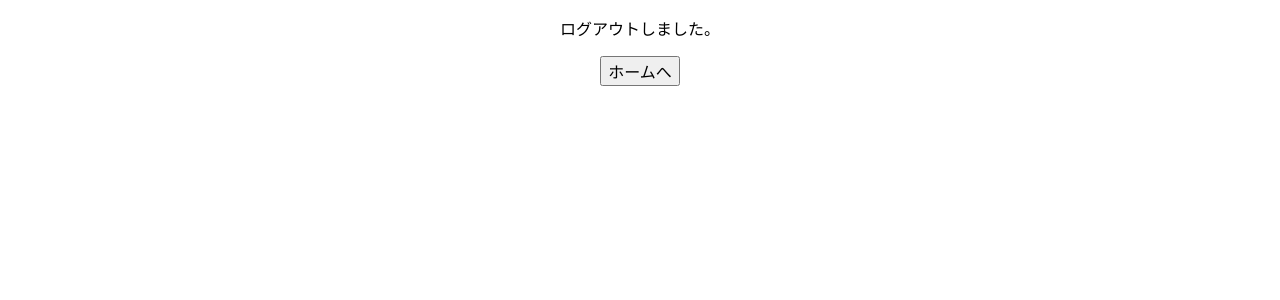
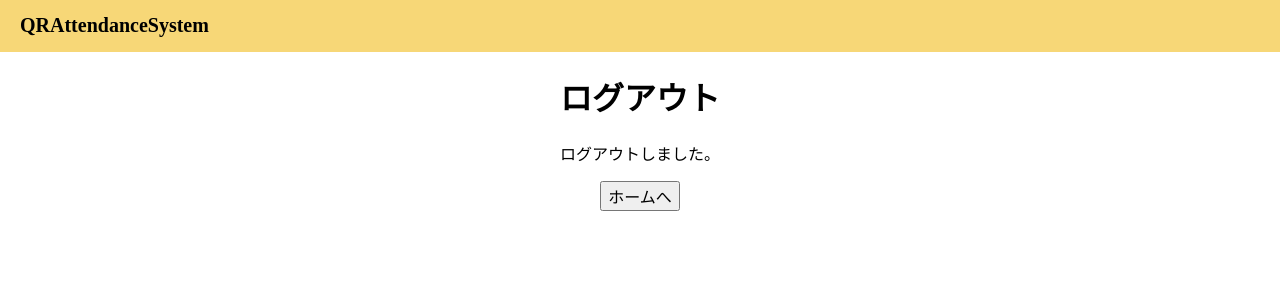
Before and after one commit to koot0303/QRAttendanceSystem, a Django app: page /accounts/logout/ in a window 1280 px wide. Shown: the top 300 px of the page. Run offline with Django 5.2, Linux system fonts and the light colour scheme; the visitor is signed in with stand-in values (Sample User, id 1).

Commit message:
Add header

```diff
--- a/apps/static/css/style.css
+++ b/apps/static/css/style.css
@@ -3,6 +3,13 @@ body {
     margin: 0;
     text-align: center;
     flex-direction: column;
+}
+
+header {
+    font-size: 10px;
+    text-align: left;
+    background-color: #f7d777;
+    padding: 1px 20px;
 }
 
 button,input {
--- a/apps/templates/accounts/account_selection.html
+++ b/apps/templates/accounts/account_selection.html
@@ -8,6 +8,9 @@
         <title>アカウント選択</title>
     </head>
     <body>
+        <header>
+            <h1>QRAttendanceSystem</h1>
+        </header>
         <h1>アカウントの種類を選択してください。</h1>
         <form method="post">
             {% csrf_token %}
--- a/apps/templates/accounts/home.html
+++ b/apps/templates/accounts/home.html
@@ -8,6 +8,9 @@
         <title>ホーム</title>
     </head>
     <body>
+        <header>
+            <h1>QRAttendanceSystem</h1>
+        </header>
         <h1>ホーム</h1>
         <button type="button" onclick="location.href=`{% url 'accounts:signup_account_selection' %}`">
             アカウント登録
--- a/apps/templates/accounts/login.html
+++ b/apps/templates/accounts/login.html
@@ -8,6 +8,9 @@
         <title>ログイン</title>
     </head>
     <body>
+        <header>
+            <h1>QRAttendanceSystem</h1>
+        </header>
         <h1>ログイン</h1>
         <form action="{% url 'accounts:login' %}" method="post">
             {% csrf_token %}
--- a/apps/templates/accounts/logout.html
+++ b/apps/templates/accounts/logout.html
@@ -8,6 +8,10 @@
         <title>ログアウト</title>
     </head>
     <body>
+        <header>
+            <h1>QRAttendanceSystem</h1>
+        </header>
+        <h1>ログアウト</h1>
         <p>ログアウトしました。</p>
         <button type="button" onclick="location.href=`{% url 'accounts:home' %}`">
             ホームへ
--- a/apps/templates/accounts/student_signup.html
+++ b/apps/templates/accounts/student_signup.html
@@ -8,6 +8,9 @@
         <title>生徒アカウント登録</title>
     </head>
     <body>
+        <header>
+            <h1>QRAttendanceSystem</h1>
+        </header>
         <h1>生徒アカウント登録</h1>
         <form action="{% url 'accounts:student_signup' %}" method="post">
             {% csrf_token %}
--- a/apps/templates/accounts/teacher_signup.html
+++ b/apps/templates/accounts/teacher_signup.html
@@ -8,6 +8,9 @@
         <title>教師アカウント登録</title>
     </head>
     <body>
+        <header>
+            <h1>QRAttendanceSystem</h1>
+        </header>
         <h1>教師アカウント登録</h1>
         <form action="{% url 'accounts:teacher_signup' %}" method="post">
             {% csrf_token %}
--- a/apps/templates/accounts/userpage.html
+++ b/apps/templates/accounts/userpage.html
@@ -8,6 +8,9 @@
         <title>ユーザーページ</title>
     </head>
     <body>
+        <header>
+            <h1>QRAttendanceSystem</h1>
+        </header>
         <h1>ユーザーページ</h1>
         <form method="post">
             {% csrf_token %}
--- a/apps/templates/attendances/attendance_list.html
+++ b/apps/templates/attendances/attendance_list.html
@@ -9,6 +9,9 @@
         <title>出席リスト</title>
     </head>
     <body>
+        <header>
+            <h1>QRAttendanceSystem</h1>
+        </header>
         <h1>出席リスト</h1>
         <p>授業名: {{ course.name }}</p>
         <p>授業日時: {{ course.start_date }} {{ course.start_time }}</p>
--- a/apps/templates/attendances/qr_reader.html
+++ b/apps/templates/attendances/qr_reader.html
@@ -9,7 +9,9 @@
         <title>QRコードリーダー</title>
     </head>
     <body>
-
+        <header>
+            <h1>QRAttendanceSystem</h1>
+        </header>
         <h1>QRコードリーダー</h1>
 
         <div id="class-info">
--- a/apps/templates/courses/create_course.html
+++ b/apps/templates/courses/create_course.html
@@ -8,6 +8,9 @@
         <title>新規授業作成</title>
     </head>
     <body>
+        <header>
+            <h1>QRAttendanceSystem</h1>
+        </header>
         <h1>新規授業作成</h1>
         <form method="post">
             {% csrf_token %}
--- a/apps/templates/courses/select_course.html
+++ b/apps/templates/courses/select_course.html
@@ -8,7 +8,9 @@
         <title>授業選択</title>
     </head>
     <body>
-
+        <header>
+            <h1>QRAttendanceSystem</h1>
+        </header>
         <h1>授業選択</h1>
 
         <p>本日の日付: {{ today }}</p>
--- a/apps/templates/students_qr/qr_code.html
+++ b/apps/templates/students_qr/qr_code.html
@@ -9,6 +9,9 @@
         <title>QR Code</title>
     </head>
     <body>
+        <header>
+            <h1>QRAttendanceSystem</h1>
+        </header>
         <h1>QR Code</h1>
         <img src="{{ qr_image_url }}" alt="QR Code">
         <br>
```
Lines whose indentation alone changed are shown as unchanged.
